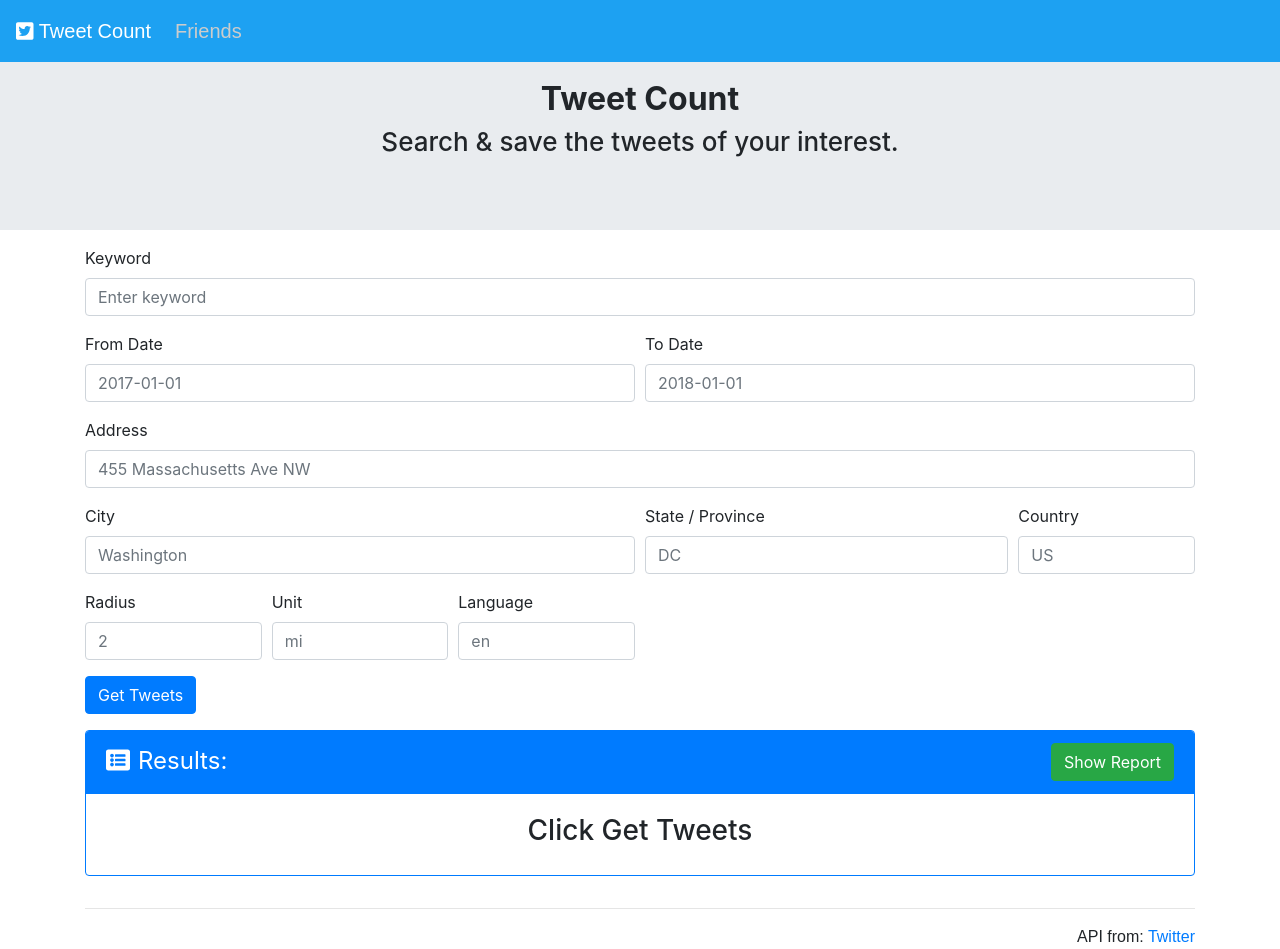
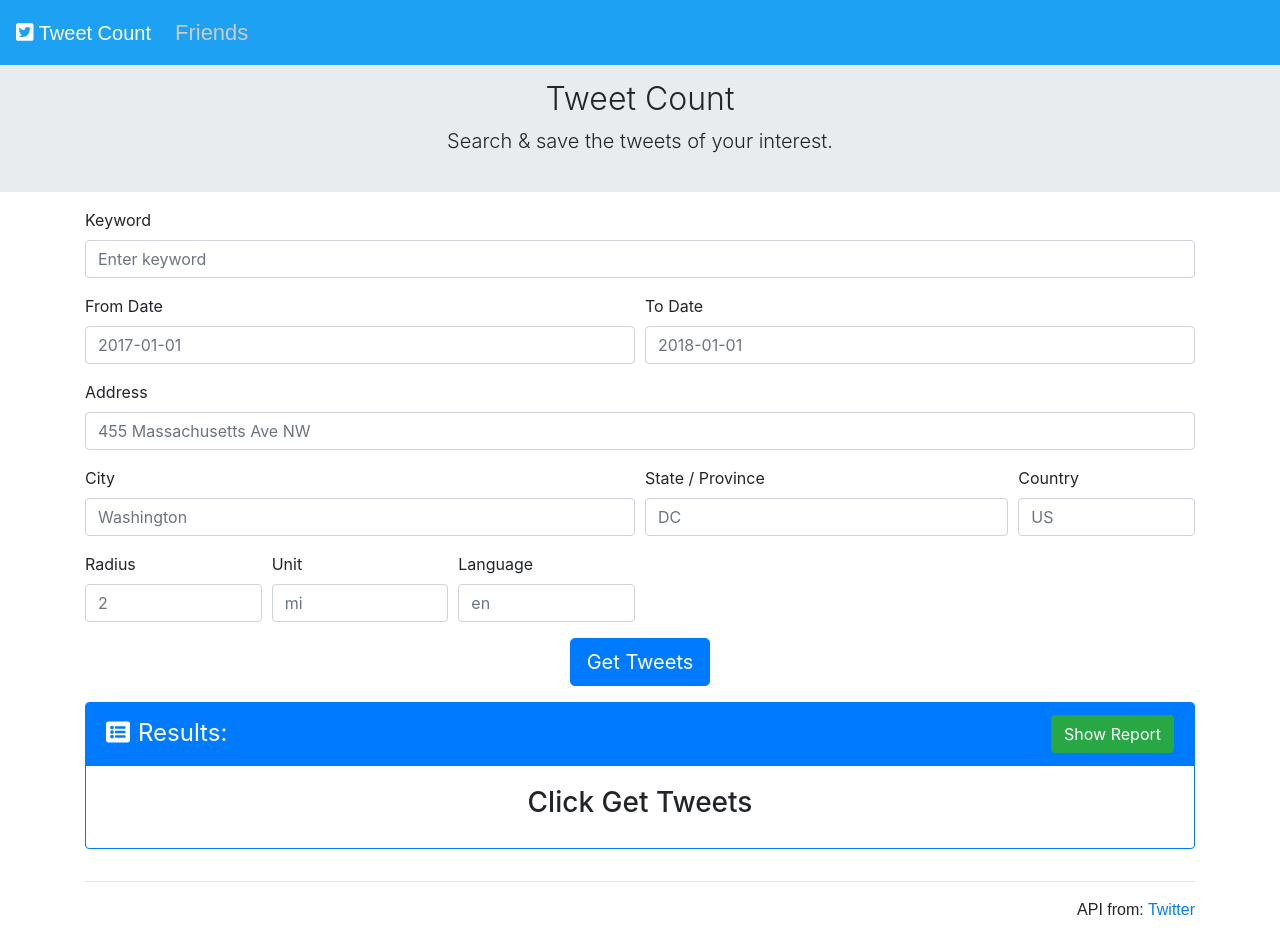
Before and after one commit to vnndi/tweet-count, a React (Create React App) app in the folder client/: page / in a window 1280 px wide. After the commit the page ends 922 px from the top, so only its background shows below. Built offline with nearby package versions, Linux system fonts and the light colour scheme.

Commit message:
edited design

```diff
--- a/client/src/components/Card/Card.css
+++ b/client/src/components/Card/Card.css
@@ -1,7 +1,3 @@
 .far, .card-header {
     font-size: 24px;
 }
-
-/* .card-title, .card-body {
-    font-family: 'Josefin Sans', sans-serif;
-} */
--- a/client/src/components/Form/Form.js
+++ b/client/src/components/Form/Form.js
@@ -27,7 +27,9 @@ class Form extends Component {
                         <label htmlFor="text">Keyword</label>
                         <input type="text" className="form-control" placeholder="Enter keyword" name="keyword" value={this.props.keyword} onChange={this.props.handleInputChange}/>
                     </div>
-                    <button className="btn btn-primary" onClick={this.props.handleClick}>Get Tweets</button>
+                    <div className="text-center">
+                        <button className="btn btn-lg btn-primary" onClick={this.props.handleClick}>Get Tweets</button>
+                    </div>
                 </form>
             )
             // show full input fields if not on friends page
@@ -77,7 +79,9 @@ class Form extends Component {
                             <input type="text" className="form-control" id="inputLanguage" placeholder="en" name="language" value={this.props.language} onChange={this.props.handleInputChange}/>
                         </div>
                     </div>
-                    <button className="btn btn-primary" onClick={this.props.handleClick}>Get Tweets</button>
+                    <div className="text-center">
+                        <button className="btn btn-lg btn-primary" onClick={this.props.handleClick}>Get Tweets</button>
+                    </div>
                 </form>
             )
         )
--- a/client/src/components/Jumbotron/Jumbotron.css
+++ b/client/src/components/Jumbotron/Jumbotron.css
@@ -1,5 +1,6 @@
 .jumbotron {
     padding-top: 80px;
+    padding-bottom: 20px;
     margin-bottom: 1em;
 }
 
--- a/client/src/components/NavBar/NavBar.css
+++ b/client/src/components/NavBar/NavBar.css
@@ -1,6 +1,6 @@
 nav {
     background-color: #1DA1F2;
-    font-size: 1.25rem;
+    font-size: 22px;
     font-family: 'Josefin Sans', sans-serif;
 }
 
--- a/client/src/pages/Friends/Friends.js
+++ b/client/src/pages/Friends/Friends.js
@@ -60,12 +60,10 @@ class Friends extends Component {
         return (
             <div>
                 <Jumbotron>
-                    <h1 className="text-center">
-                        <strong>Friends' Tweet Count</strong>
-                    </h1>
-                    <h2 className="text-center">
-                        Get the latest tweets from people you follow.
-                    </h2>
+                    <div className="text-center">
+                        <h1 className="display-3">Friends' Tweet Count</h1>
+                        <p className="lead">Get the latest tweets from people you follow.</p>
+                    </div>
                 </Jumbotron>
                 <Container>
                     <Form
--- a/client/src/pages/Home/Home.js
+++ b/client/src/pages/Home/Home.js
@@ -116,12 +116,10 @@ class Home extends Component {
         return (
             <div>
                 <Jumbotron>
-                    <h1 className="text-center">
-                        <strong>Tweet Count</strong>
-                    </h1>
-                    <h2 className="text-center">
-                        Search &amp; save the tweets of your interest.
-                    </h2>
+                    <div className="text-center">
+                        <h1 className="display-3">Tweet Count</h1>
+                        <p className="lead">Search &amp; save the tweets of your interest.</p>
+                    </div>
                 </Jumbotron>
                 <Container>
                     <Form
```
Also changed, not shown: 1 other file (tests, documents, lock files or other folders).
